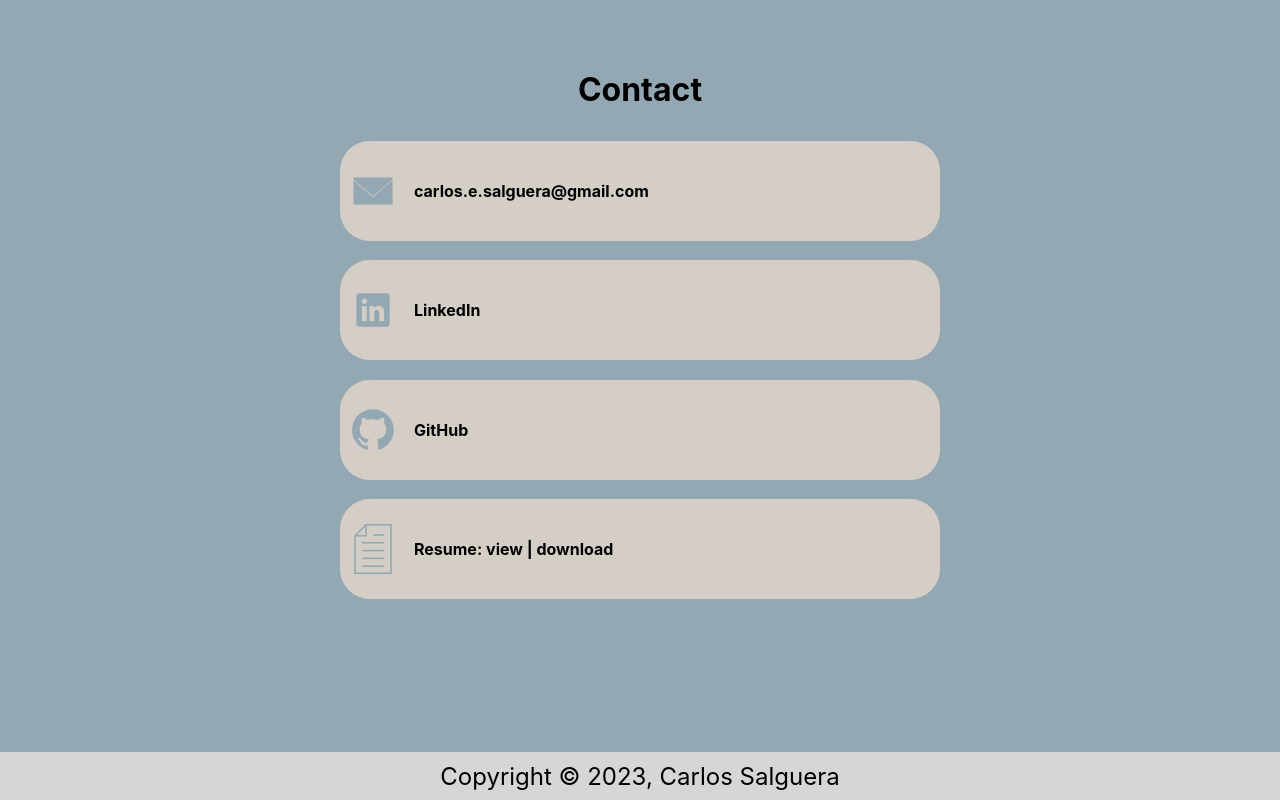
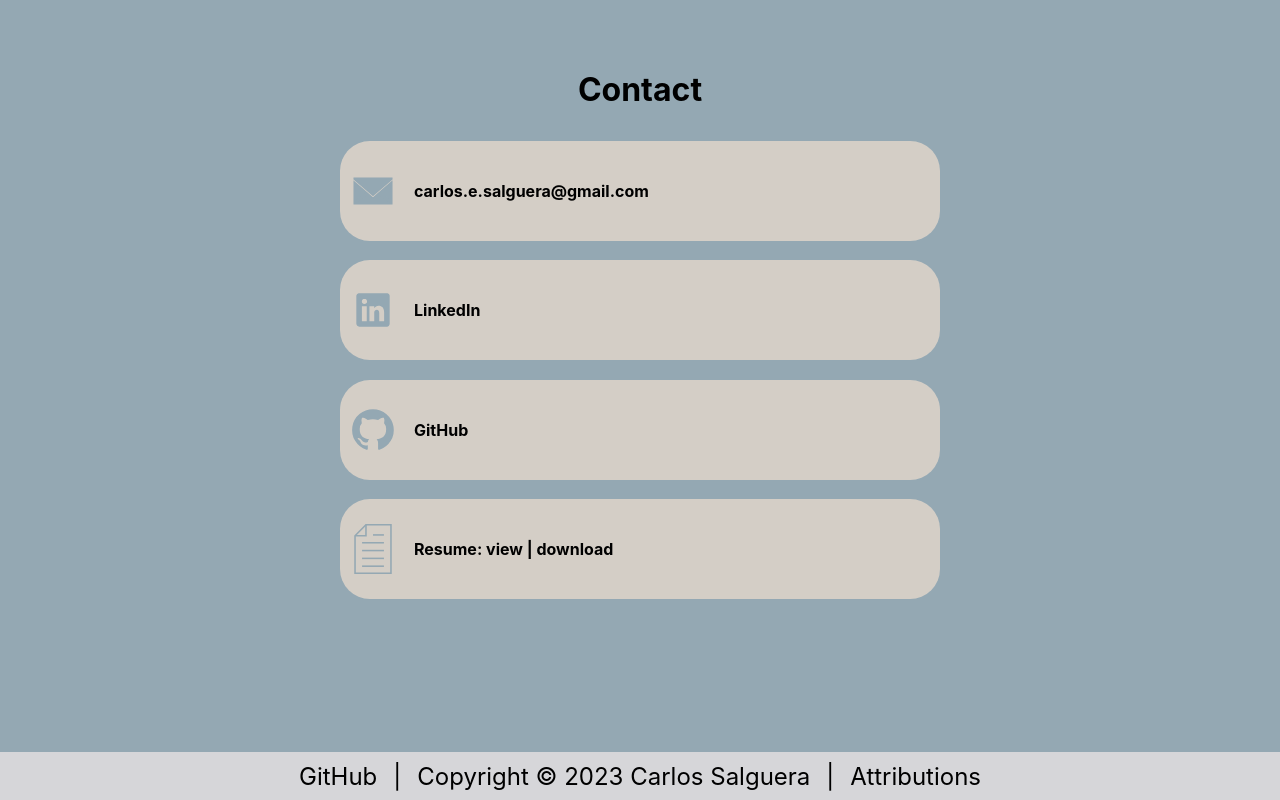
Before and after one commit to csalguera/portfolio-react, a React (Create React App) app: page / in a window 1280 px wide. Shown: the part 3913-4713 px from the top of the page. Built offline with nearby package versions, Linux system fonts and the light colour scheme.

Commit message:
add link to GitHub and touch attributions markdown file

```diff
--- a/src/components/Footer/Footer.jsx
+++ b/src/components/Footer/Footer.jsx
@@ -1,9 +1,20 @@
+import { Link } from 'react-router-dom'
 import styles from './Footer.module.css'
 
 const Footer = () => {
   return (
     <main className={styles.footer}>
-      <p>Copyright © 2023, Carlos Salguera</p>
+      <Link
+        to='https://github.com/csalguera/portfolio-react'
+        target='_blank'
+        className={styles["link-tag"]}
+      >
+        GitHub
+      </Link>
+      <p>|</p>
+      <p>Copyright © 2023 Carlos Salguera</p>
+      <p>|</p>
+      <p>Attributions</p>
     </main>
   )
 }
--- a/src/components/Footer/Footer.module.css
+++ b/src/components/Footer/Footer.module.css
@@ -6,6 +6,17 @@
   background-color: rgba(222, 220, 222, 0.9);
 }
 
-.footer p {
+.footer p,
+.link-tag {
   font-size: 24px;
+  margin: 8px;
 }
+
+.link-tag {
+  text-decoration: none;
+  color: black;
+}
+
+.link-tag:hover {
+  font-weight: bold;
+}
```
Also changed, not shown: 1 other file (tests, documents, lock files or other folders).
